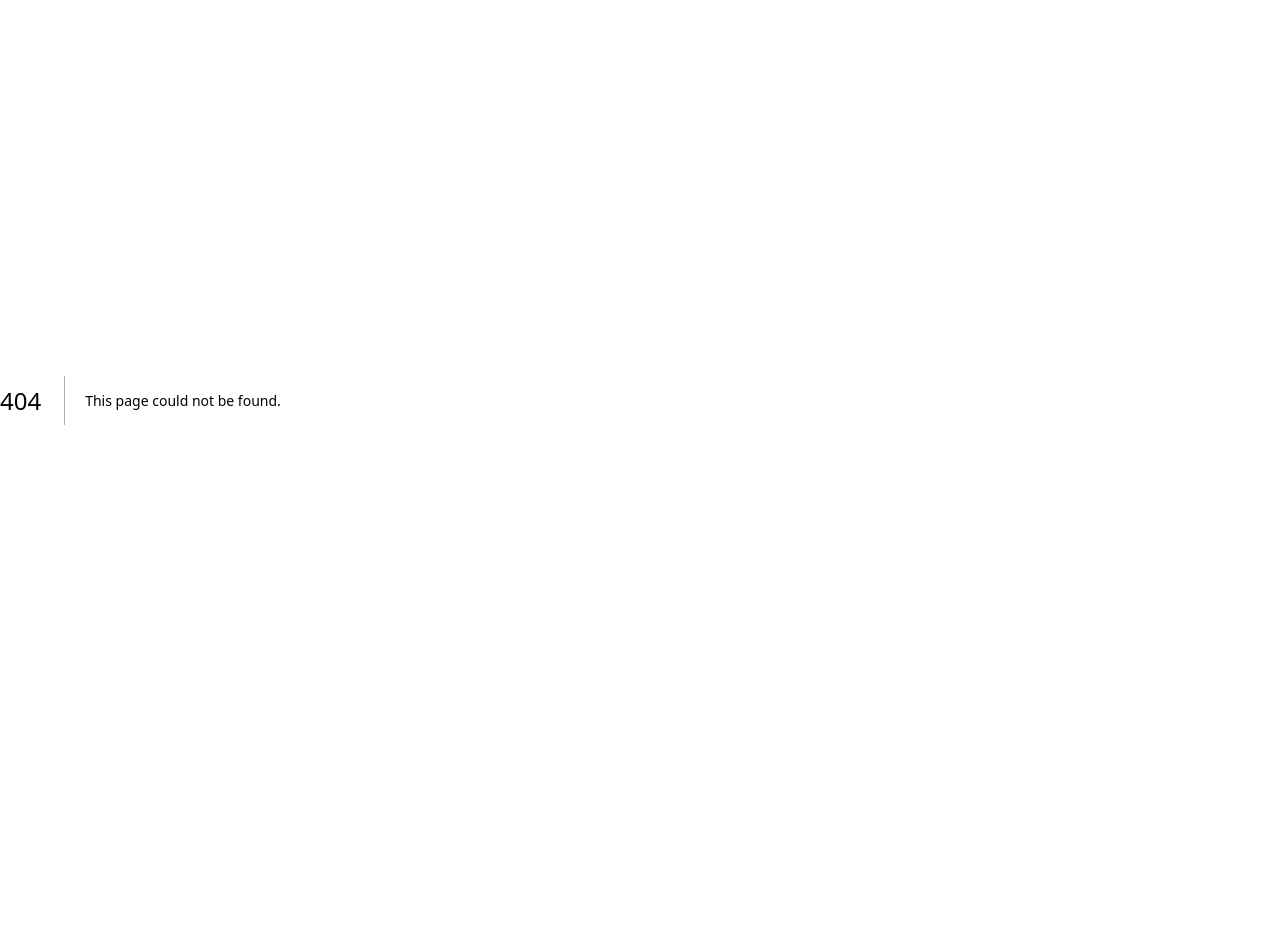
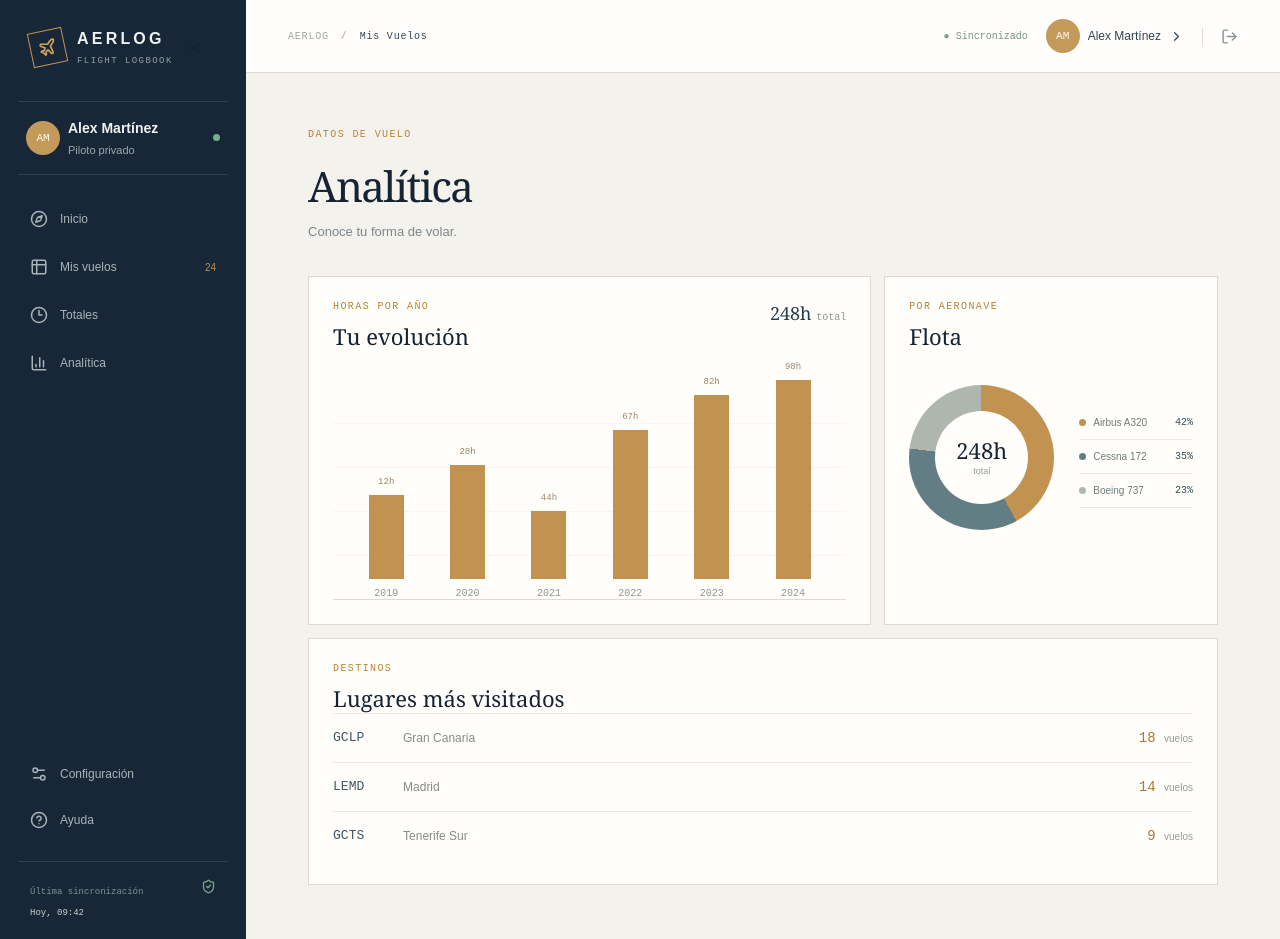
Before and after one commit to faustoleal/flight-log, a Next.js app: page /analisis in a window 1280 px wide. Before the commit this address had no page. Before the commit the page ends 800 px from the top, so only its background shows below. Built offline with nearby package versions, Linux system fonts and the light colour scheme.

Commit message:
creando la vista /analisis

```diff
--- /dev/null
+++ b/src/app/analisis/page.tsx
@@ -0,0 +1,15 @@
+import Sidebar from "../../components/ui/Sidebar";
+import Topbar from "../../components/ui/Topbar";
+import AnalyticsPAge from "../../components/views/AnalyticsPage";
+
+export default function Home() {
+  return (
+    <main className="min-h-screen min-w-screen flex bg-[#f4f2ed]">
+      <Sidebar />
+      <div className="flex-1 min-w-[0]">
+        <Topbar />
+        <AnalyticsPAge />
+      </div>
+    </main>
+  );
+}
```
